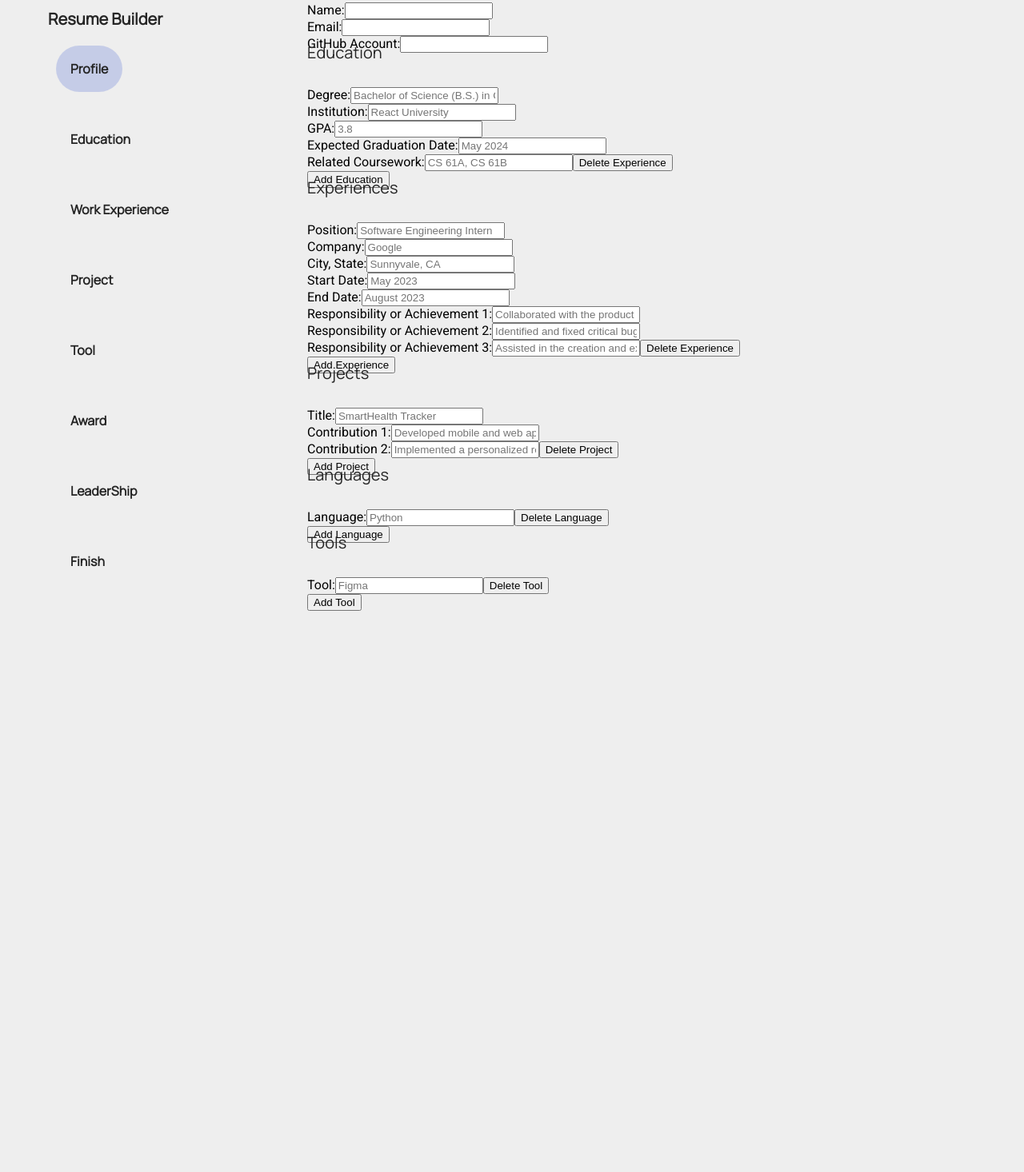
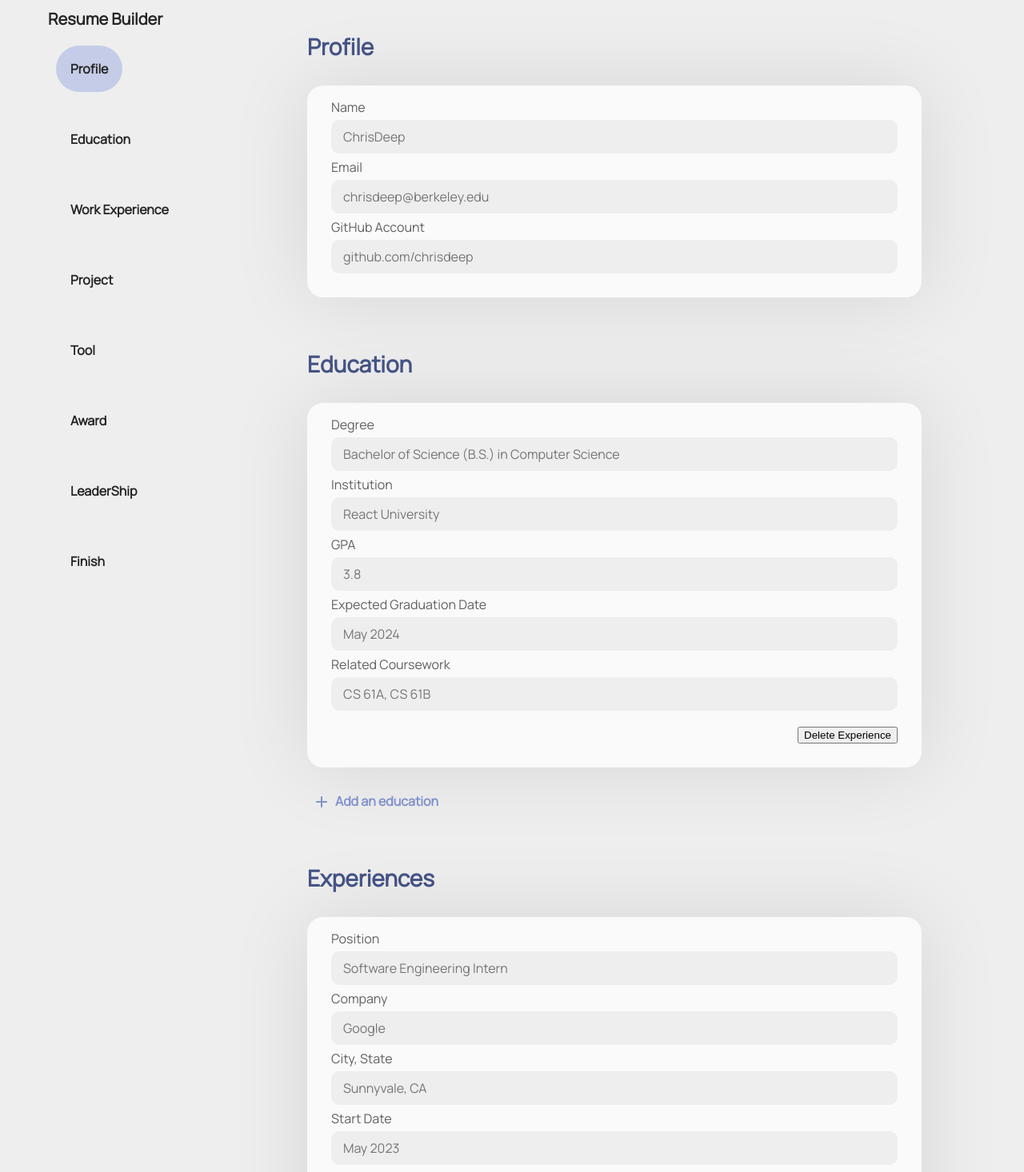
Before and after one commit to AnyanXie01/CS160_Project5, a React (Create React App) app in the folder client/: page /resume-builder in a window 1280 px wide. Shown: the part 120-1586 px from the top of the page at 80% size. Before the commit the page ends 911 px from the top, so only its background shows below. Built offline with nearby package versions, Linux system fonts and the light colour scheme.

Commit message:
resume builder style

```diff
--- a/client/src/components/resume-builder/ResumeBuilder.css
+++ b/client/src/components/resume-builder/ResumeBuilder.css
@@ -0,0 +1,109 @@
+
+.form-Body-container {
+    display: flex;
+    align-items: stretch;
+    width: 100%;
+    flex: 1 1;
+}
+.resume-section {
+    display: flex;
+    flex-direction: column;
+    gap: 30px;
+    align-self: stretch;
+}
+
+.resume-section h1 {
+    color: var(--primary, #455487);
+    font-family: Manrope;
+    font-size: 28px;
+    font-style: normal;
+    font-weight: 700;
+    line-height: normal;
+    margin-bottom: 0;
+    text-align: left;
+}
+
+.input-delete-container {
+    display: flex;
+}
+
+.resume-input-container {
+    display: flex;
+    overflow: hidden;
+    padding: 30px;
+    border-radius: 20px;
+    box-shadow: 0px 0px 100px 0px rgba(0, 0, 0, 0.10);
+    background: var(--background-secondary, #FAFAFA);
+    flex-direction: column;
+    align-items: flex-end;
+    gap: 20px;
+}
+
+.resume-input-container p {
+    color: var(--grey, #606060);
+    font-family: Manrope;
+    font-size: 16px;
+    font-style: normal;
+    font-weight: 400;
+    line-height: normal;
+    margin-bottom: 5px;
+}
+
+input {
+    font-family: Manrope;
+    font-size: 16px;
+    font-style: normal;
+    font-weight: 400;
+    line-height: normal;
+    display: block;
+    box-sizing: border-box;
+    width: 100%;
+    padding: 10px 15px;
+    border: none;
+    border-radius: 10px;
+    background: var(--background, #EEEEEE);
+}
+
+.add-button {
+    display: flex;
+    flex-direction: row;
+    padding-right: 0px;
+    align-items: center;
+    gap: 5px;
+    background: transparent;
+    border-width: 0;
+    cursor: pointer;
+}
+
+.add-button p {
+    color: var(--primary-lighter, #8090CB);
+    font-family: Manrope;
+    font-size: 16px;
+    font-style: normal;
+    font-weight: 700;
+    line-height: normal;
+    margin-top: 0;
+    margin-bottom: 0;
+}
+
+.delete-button {
+    display: flex;
+    flex-direction: row;
+    align-items: flex-end;
+    background: transparent;
+    border-width: 0;
+    cursor: pointer;
+    padding: 0;
+}
+
+@media screen and (min-width: 700px) {
+    .resume-section {
+        width: 60vw;
+    }
+}
+
+@media screen and (max-width: 700px) {
+    .resume-section {
+        width: 90vw;
+    }
+}
--- a/client/src/components/resume-builder/ResumeBuilderBody.js
+++ b/client/src/components/resume-builder/ResumeBuilderBody.js
@@ -1,4 +1,7 @@
 import React, { useState } from "react";
+import AddIcon from "./add.png";
+import DeleteIcon from "./delete.png";
+import "./ResumeBuilder.css";
 
 export function Profile() {
   const [profileData, setProfileData] = useState({
@@ -9,50 +12,50 @@ export function Profile() {
 
   const handleProfileInputChange = (event) => {
     const { name, value } = event.target;
-    setProfileData((prevData) => ({ ...prevData, [name]: value }));
+    setProfileData((profileData) => ({ ...profileData, [name]: value }));
   };
 
   return (
-    <div className="profile-section">
-      <p className="heading">Profile</p>
-
-      <label>
-        Name:
+    <div className="resume-section">
+      <h1>Profile</h1>
+      <div className="resume-input-container">
+        <div className="input-container">
+          <p>Name</p>
           <input
             type="text"
             name="name"
             value={profileData.name}
+            placeholder="ChrisDeep"
             onChange={handleProfileInputChange}
           />
-      </label>
-      <br />
-
-      <label>
-        Email:
+        </div>
+        <div className="input-container">
+          <p>Email</p>
           <input
             type="email"
             name="email"
             value={profileData.email}
+            placeholder="chrisdeep@berkeley.edu"
             onChange={handleProfileInputChange}
           />
-      </label>
-      <br />
-
-      <label>
-        GitHub Account:
+        </div>
+        <div className="input-container">
+          <p>GitHub Account</p>
           <input
             type="text"
             name="github"
             value={profileData.github}
+            placeholder="github.com/chrisdeep"
             onChange={handleProfileInputChange}
           />
-      </label>
+        </div>
+      </div>
     </div>
   );
 }
 
 export function Education() {
-  const [userData, setUserData] = useState({
+  const [eduData, setEduData] = useState({
     education: [
       {
         degree: "",
@@ -65,16 +68,16 @@ export function Education() {
   });
   const handleEducationInputChange = (index, event) => {
     const { name, value } = event.target;
-    const newEducation = [...userData.education];
+    const newEducation = [...eduData.education];
     newEducation[index][name] = value;
-    setUserData({ ...userData, education: newEducation });
+    setEduData({ ...eduData, education: newEducation });
   };
 
   const addEducation = () => {
-    setUserData({
-      ...userData,
+    setEduData({
+      ...eduData,
       education: [
-        ...userData.education,
+        ...eduData.education,
         {
           degree: "",
           institution: "",
@@ -87,72 +90,75 @@ export function Education() {
   };
 
   const deleteEducation = (index) => {
-    const newEducation = [...userData.education];
+    const newEducation = [...eduData.education];
     newEducation.splice(index, 1);
-    setUserData({ ...userData, education: newEducation });
+    setEduData({ ...eduData, education: newEducation });
   };
 
   return (
-    <>
-      <p className="heading">Education</p>
-      {userData.education.map((edu, index) => (
-        <div className="resume-section" key={index}>
-          <label>
-            Degree:
+    <div className="resume-section">
+      <h1>Education</h1>
+      {eduData.education.map((edu, index) => (
+        <div className="resume-input-container" key={index}>
+          <div className="input-container">
+            <p>Degree</p>
             <input
               type="text"
               name="degree"
               onChange={(event) => handleEducationInputChange(index, event)}
               placeholder="Bachelor of Science (B.S.) in Computer Science"
             />
-          </label>
-          <br></br>
-          <label>
-            Institution:
+          </div>
+
+          <div className="input-container">
+            <p>Institution</p>
             <input
               type="text"
-              name="uni"
+              name="institution"
               onChange={(event) => handleEducationInputChange(index, event)}
               placeholder="React University"
             />
-          </label>
-          <br></br>
-          <label>
-            GPA:
+          </div>
+
+          <div className="input-container">
+            <p>GPA</p>
             <input
               type="text"
               name="gpa"
               onChange={(event) => handleEducationInputChange(index, event)}
               placeholder="3.8"
             />
-          </label>
-          <br></br>
-          <label>
-            Expected Graduation Date:
+          </div>
+
+          <div className="input-container">
+            <p>Expected Graduation Date</p>
             <input
               type="text"
               name="egd"
               onChange={(event) => handleEducationInputChange(index, event)}
               placeholder="May 2024"
             />
-          </label>
-          <br></br>
-          <label>
-            Related Coursework:
+          </div>
+
+          <div className="input-container">
+            <p>Related Coursework</p>
             <input
               type="text"
               name="work"
               onChange={(event) => handleEducationInputChange(index, event)}
               placeholder="CS 61A, CS 61B"
             />
-          </label>
+          </div>
           <button onClick={() => deleteEducation(index)}>
             Delete Experience
           </button>
         </div>
       ))}
-      <button onClick={addEducation}>Add Education</button>
-    </>
+      <button className="add-button" onClick={addEducation}>
+        <img className="small-icon" src={AddIcon}></img>
+        <p>Add an education</p>
+      </button>
+    </div>
   );
 }
 
@@ -204,96 +210,95 @@ export function Experience() {
   };
 
   return (
-    <>
-      <p className="heading">Experiences</p>
+    <div className="resume-section">
+      <h1>Experiences</h1>
       {userData.experiences.map((exp, index) => (
-        <div className="resume-section" key={index}>
-          <label>
-            Position:
+        <div className="resume-input-container" key={index}>
+          <div className="input-container">
+            <p>Position</p>
             <input
               type="text"
               name="position"
               placeholder="Software Engineering Intern"
               onChange={(event) => handleExperienceInputChange(index, event)}
             />
-          </label>
-          <br></br>
-          <label>
-            Company:
+          </div>
+          <div className="input-container">
+            <p>Company</p>
             <input
               type="text"
               name="company"
               placeholder="Google"
               onChange={(event) => handleExperienceInputChange(index, event)}
             />
-          </label>
-          <br></br>
-          <label>
-            City, State:
+          </div>
+          <div className="input-container">
+            <p>City, State</p>
             <input
               type="text"
               name="location"
               placeholder="Sunnyvale, CA"
               onChange={(event) => handleExperienceInputChange(index, event)}
             />
-          </label>
-          <br></br>
-          <label>
-            Start Date:
+          </div>
+          <div className="input-container">
+            <p>Start Date</p>
             <input
               type="text"
               name="startdate"
               placeholder="May 2023"
               onChange={(event) => handleExperienceInputChange(index, event)}
             />
-          </label>
-          <br></br>
-          <label>
-            End Date:
+          </div>
+
+          <div className="input-container">
+            <p>End Date</p>
             <input
               type="text"
               name="enddate"
               placeholder="August 2023"
               onChange={(event) => handleExperienceInputChange(index, event)}
             />
-          </label>
-          <br></br>
-          <label>
-            Responsibility or Achievement 1:
+          </div>
+          <div className="input-container">
+            <p>Responsibility or Achievement 1</p>
             <input
               type="text"
               name="responsibility1"
               onChange={(event) => handleExperienceInputChange(index, event)}
               placeholder="Collaborated with the product development team to design, code, and implement new features in the company's main application, enhancing usability and performance. Utilized programming languages such as Python and Java, following Agile methodologies."
             />
-          </label>
-          <br></br>
-          <label>
-            Responsibility or Achievement 2:
+          </div>
+
+          <div className="input-container">
+            <p>Responsibility or Achievement 2</p>
             <input
               type="text"
               name="responsibility2"
               onChange={(event) => handleExperienceInputChange(index, event)}
               placeholder="Identified and fixed critical bugs in existing software, leading to a 25% reduction in customer-reported issues. Conducted code reviews and refactoring sessions to improve overall code quality and maintainability, contributing to best practices within the development team."
             />
-          </label>
-          <br></br>
-          <label>
-            Responsibility or Achievement 3:
+          </div>
+
+          <div className="input-container">
+            <p>Responsibility or Achievement 3</p>
             <input
               type="text"
               name="responsibility3"
               onChange={(event) => handleExperienceInputChange(index, event)}
               placeholder="Assisted in the creation and execution of automated test scripts, achieving a 40% reduction in manual testing time. Contributed to continuous integration (CI) and continuous deployment (CD) processes, enhancing the efficiency of development cycles and ensuring the reliability of software releases."
             />
-          </label>
+          </div>
           <button onClick={() => deleteExperience(index)}>
             Delete Experience
           </button>
         </div>
       ))}
-      <button onClick={addExperience}>Add Experience</button>
-    </>
+      <button className="add-button" onClick={addExperience}>
+        <img className="small-icon" src={AddIcon}></img>
+        <p>Add an experience</p>
+      </button>
+    </div>
   );
 }
 
@@ -318,7 +323,7 @@ export function Project() {
     setUserData({
       ...userData,
       project: [
-        ...userData.projects,
+        ...userData.project,
         {
           title: "",
           contribution1: "",
@@ -335,44 +340,46 @@ export function Project() {
   };
 
   return (
-    <>
-      <p className="heading">Projects</p>
+    <div className="resume-section">
+      <h1>Projects</h1>
       {userData.project.map((proj, index) => (
-        <div className="resume-section" key={index}>
-          <label>
-            Title:
+        <div className="resume-input-container" key={index}>
+          <div className="input-container">
+            <p>Title</p>
             <input
               type="text"
               name="title"
               placeholder="SmartHealth Tracker"
               onChange={(event) => handleProjectInputChange(index, event)}
             />
-          </label>
-          <br></br>
-          <label>
-            Contribution 1:
+          </div>
+
+          <div className="input-container">
+            <p>Contribution 1</p>
             <input
               type="text"
               name="contribution1"
               onChange={(event) => handleProjectInputChange(index, event)}
               placeholder="Developed mobile and web applications using React Native and React.js, and integrated real-time health data from multiple wearable devices using APIs."
             />
-          </label>
-          <br></br>
-          <label>
-            Contribution 2:
+          </div>
+          <div className="input-container">
+            <p>Contribution 2</p>
             <input
               type="text"
               name="contribution2"
               onChange={(event) => handleProjectInputChange(index, event)}
               placeholder="Implemented a personalized recommendation engine using machine learning algorithms that provided customized fitness and nutrition plans, and designed interactive features that led to a 30% increase in daily active users within three months."
             />
-          </label>
+          </div>
           <button onClick={() => deleteProject(index)}>Delete Project</button>
         </div>
       ))}
-      <button onClick={addProject}>Add Project</button>
-    </>
+      <button className="add-button" onClick={addProject}>
+        <img className="small-icon" src={AddIcon}></img>
+        <p>Add a project</p>
+      </button>
+    </div>
   );
 }
 
@@ -395,7 +402,7 @@ export function Language() {
     setUserData({
       ...userData,
       language: [
-        ...userData.Language,
+        ...userData.language,
         {
           language: "",
         },
@@ -410,24 +417,27 @@ export function Language() {
   };
 
   return (
-    <>
-      <p className="heading">Languages</p>
+    <div className="resume-section">
+      <h1>Languages</h1>
       {userData.language.map((lang, index) => (
-        <div className="resume-section" key={index}>
-          <label>
-            Language:
+        <div className="resume-input-container" key={index}>
+          <div className="input-container">
+            <p>Language</p>
             <input
               type="text"
               name="lang"
               placeholder="Python"
               onChange={(event) => handleLanguageInputChange(index, event)}
             />
-          </label>
+          </div>
           <button onClick={() => deleteLanguage(index)}>Delete Language</button>
         </div>
       ))}
-      <button onClick={addLanguage}>Add Language</button>
-    </>
+      <button className="add-button" onClick={addLanguage}>
+        <img className="small-icon" src={AddIcon}></img>
+        <p>Add a language</p>
+      </button>
+    </div>
   );
 }
 
@@ -435,14 +445,7 @@ export function Tool() {
   const [userData, setUserData] = useState({
     tools: [
       {
-        position: "",
-        company: "",
-        location: "",
-        startdate: "",
-        enddate: "",
-        responsibility1: "",
-        responsibility2: "",
-        responsibility3: "",
+        tool: "",
       },
     ],
   });
@@ -457,16 +460,9 @@ export function Tool() {
     setUserData({
       ...userData,
       tools: [
-        ...userData.Tool,
+        ...userData.tools,
         {
-          position: "",
-          company: "",
-          location: "",
-          startdate: "",
-          enddate: "",
-          responsibility1: "",
-          responsibility2: "",
-          responsibility3: "",
+          tool: "",
         },
       ],
     });
@@ -479,36 +475,45 @@ export function Tool() {
   };
 
   return (
-    <>
-      <p className="heading">Tools</p>
+    <div className="resume-section">
+      <h1 className="heading">Tools</h1>
       {userData.tools.map((tool, index) => (
-        <div className="resume-section" key={index}>
-          <label>
-            Tool:
+        <div className="resume-input-container" key={index}>
+          <button className="delete-button" onClick={() => deleteTool(index)}>
+            <img
+              className="icon"
+              src={DeleteIcon}
+              style={{ paddingLeft: 0 }}
+            ></img>
+          </button>
+          <div className="input-container">
+            <p>Tool</p>
             <input
               type="text"
-              name="lang"
+              name="tool"
               placeholder="Figma"
               onChange={(event) => handleToolInputChange(index, event)}
             />
-          </label>
-          <button onClick={() => deleteTool(index)}>Delete Tool</button>
+          </div>
         </div>
       ))}
-      <button onClick={addTool}>Add Tool</button>
-    </>
+      <button className="add-button" onClick={addTool}>
+        <img className="small-icon" src={AddIcon}></img>
+        <p>Add a tool</p>
+      </button>
+    </div>
   );
 }
 
 export function ResumeBuilderBody() {
   return (
-    <>
+    <div className="content">
       <Profile />
       <Education />
       <Experience />
       <Project />
       <Language />
       <Tool />
-    </>
+    </div>
   );
 }
```
Also changed, not shown: client/src/components/resume-builder/add.png (added), client/src/components/resume-builder/delete.png (added). Lines whose indentation alone changed are shown as unchanged.
